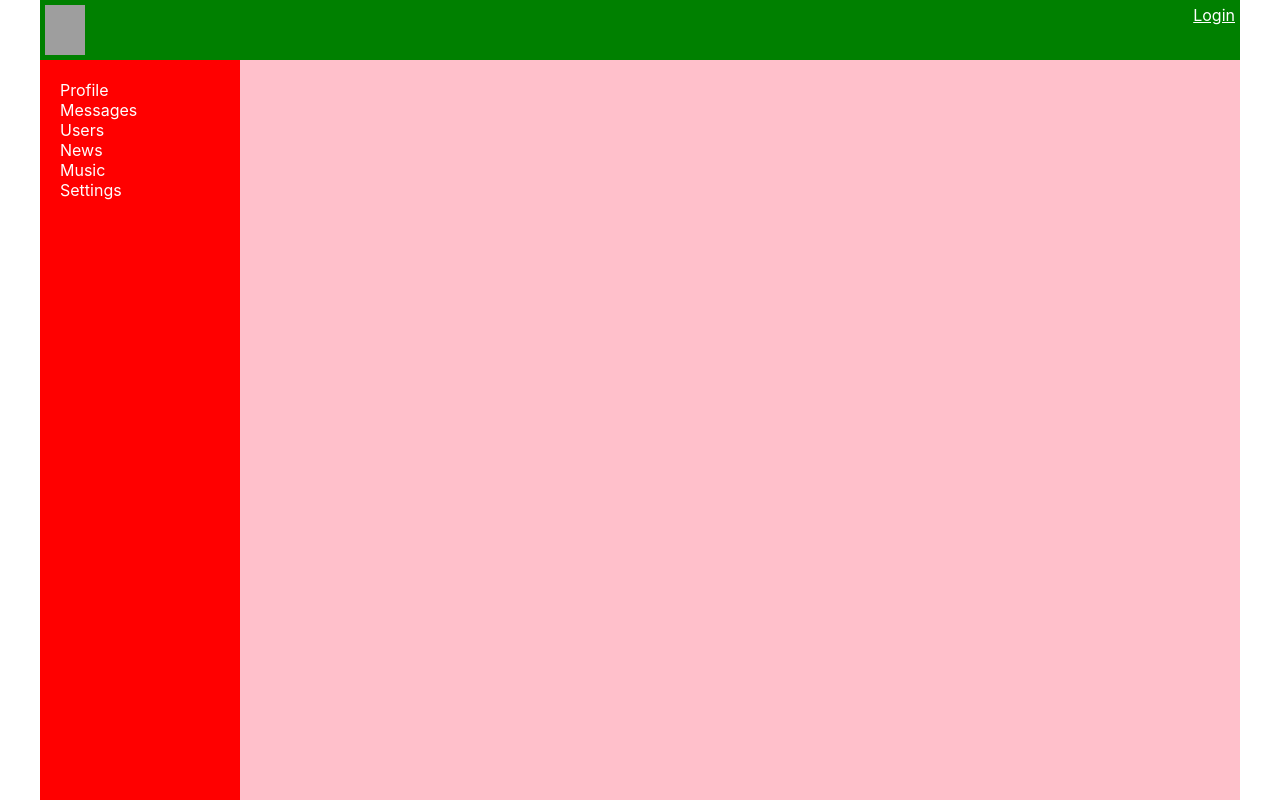
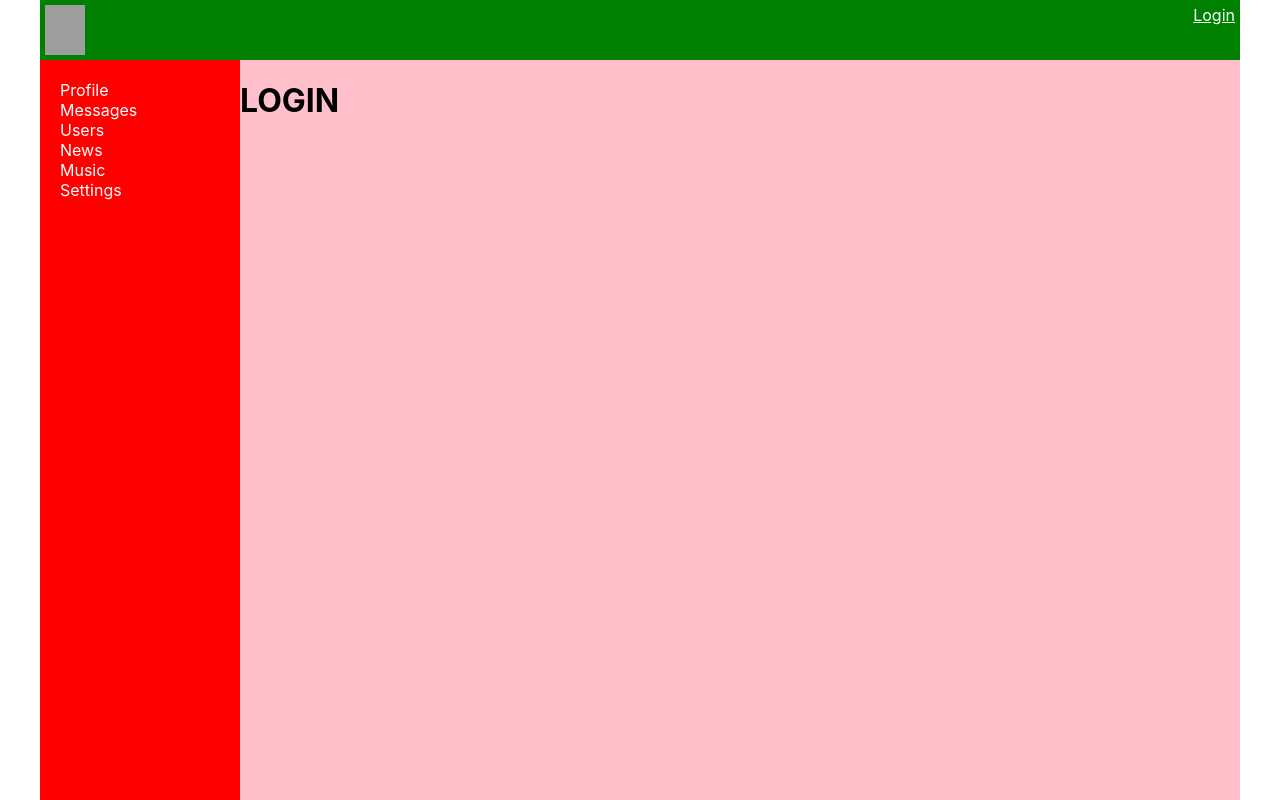
Before and after one commit to NadzeyaValatkevich/SOCIALTYPESCRIPT, a React (Create React App) app: page /login in a window 1280 px wide. Built offline with nearby package versions, Linux system fonts and the light colour scheme; no server answers; grey boxes are pictures that could not be loaded.

Commit message:
added 68 lesson:Redirect

```diff
--- a/src/App.tsx
+++ b/src/App.tsx
@@ -9,6 +9,7 @@
 import {UsersContainer} from "./components/Users/UsersContainer";
 import ProfileContainer from "./components/Profile/ProfileContainer";
 import {NewHeaderContainer} from "./components/Header/HeaderContainer";
+import {Login} from "./components/Login/Login";
 
 const App: React.FC = () => {
     return (
@@ -20,6 +21,7 @@
                     <Route path={'/dialogs'} render={() => <DialogsContainer/>}/>
                     <Route path={'/profile/:userId?'} render={() => <ProfileContainer/>}/>
                     <Route path={'/users'} render={() => <UsersContainer/>}/>
+                    <Route path={'/login'} render={() => <Login/>}/>
                     <Route path={'/news'} render={() => <News/>}/>
                     <Route path={'/music'} render={() => <Music/>}/>
                     <Route path={'/settings'} render={() => <Settings/>}/>
--- a/src/components/Dialogs/Dialogs.Container.tsx
+++ b/src/components/Dialogs/Dialogs.Container.tsx
@@ -34,7 +34,8 @@
 //     )
 // };
 type MapStatePropsType = {
-    dialogsPage: InitialStateType
+    dialogsPage: InitialStateType,
+    isAuth: boolean
 };
  type MapDispatchPropsType = {
      updateNewMessage: (messageText:string) => void,
@@ -45,7 +46,8 @@
 
 const mapStateToProps = (state:AppStateType): MapStatePropsType => {
     return {
-        dialogsPage: state.dialogsPage
+        dialogsPage: state.dialogsPage,
+        isAuth: state.auth.isAuth
     }
 };
 
--- a/src/components/Dialogs/Dialogs.tsx
+++ b/src/components/Dialogs/Dialogs.tsx
@@ -3,12 +3,7 @@
 import Message from "./Message/Message";
 import DialogItem from "./DialogItem/DialogItem";
 import {DialogsPropsType} from "./Dialogs.Container";
-
-// type DialogsMessagesPropsType = {
-//     addNewMessage: () => void,
-//     updateNewMessage: (messageText: string) => void,
-//     dialogsPage: DialogsPageType
-// }
+import {Redirect} from "react-router-dom";
 
 const Dialogs = (props: DialogsPropsType) => {
 
@@ -23,6 +18,8 @@
     const newMessageChangeHandler = (e: ChangeEvent<HTMLTextAreaElement>) => {
         props.updateNewMessage(e.currentTarget.value)
     };
+
+    if(!props.isAuth) return <Redirect to={"/login"} />;
 
     return (
         <div className={s.dialogs}>
--- /dev/null
+++ b/src/components/Login/Login.tsx
@@ -0,0 +1,5 @@
+import React from 'react'
+
+export const Login = () => {
+    return <h1>LOGIN</h1>
+}
--- a/src/components/Profile/ProfileContainer.tsx
+++ b/src/components/Profile/ProfileContainer.tsx
@@ -2,7 +2,7 @@
 import Profile from "./Profile";
 import {AppStateType} from "../../redux/redux-store";
 import {connect} from "react-redux";
-import {RouteComponentProps, withRouter} from "react-router-dom";
+import {Redirect, RouteComponentProps, withRouter} from "react-router-dom";
 import {getUserProfile} from "../../redux/profile-Reducer";
 
 
@@ -46,6 +46,7 @@
 
 
      render() {
+         if(!this.props.isAuth) return <Redirect to={"/login"}/>;
         return (
             <Profile {...this.props} profile={this.props.profile}/>
         );
@@ -54,6 +55,7 @@
 
 type MapStatePropsType = {
     profile: ProfileUsersType | null;
+    isAuth:boolean
 };
 
 type MapDispatchPropsType = {
@@ -64,7 +66,8 @@
 
  const mapStateToProps = (state: AppStateType): MapStatePropsType => {
      return {
-         profile: state.profilePage.profile
+         profile: state.profilePage.profile,
+         isAuth: state.auth.isAuth
      }
  };
  let WithUrlDataContainerComponent = withRouter(ProfileContainer);
```
